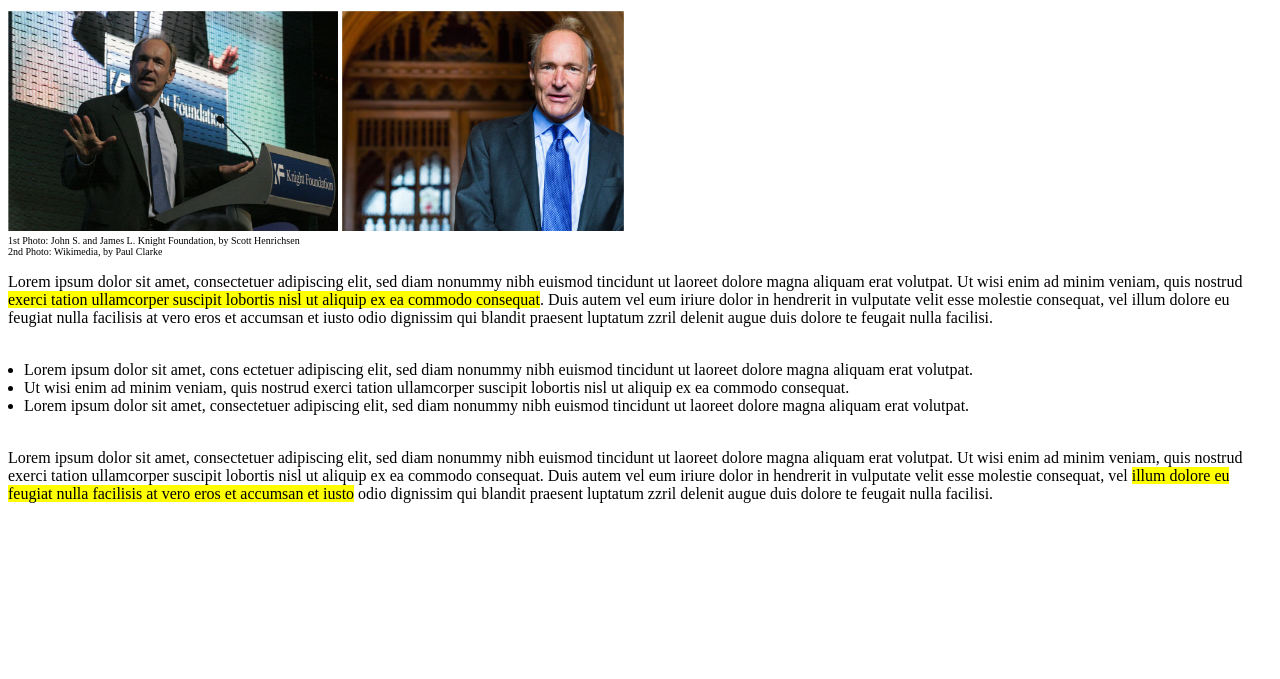
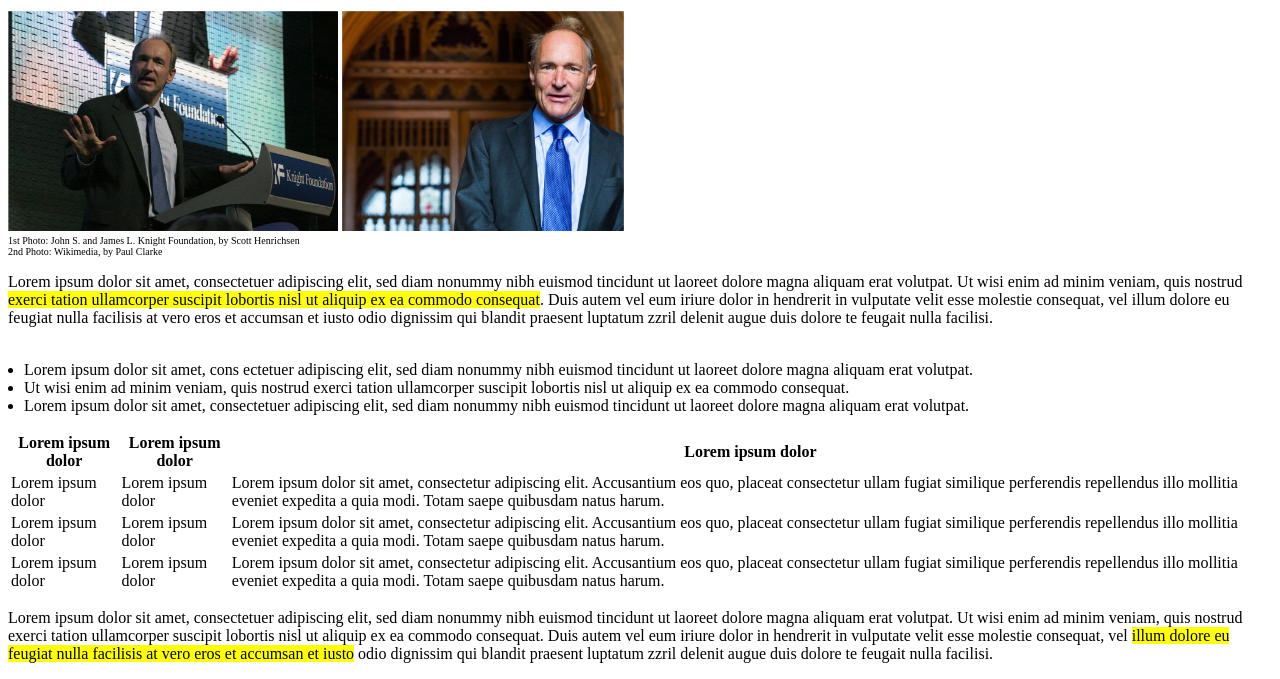
Before and after one commit to Gianluca-Loddo/html-css-booleaner, a plain HTML site: page index.html in a window 1280 px wide. Shown: the part 201-880 px from the top of the page. Before the commit the page ends 800 px from the top, so only its background shows below. Drawn offline with Linux system fonts and the light colour scheme.

Commit message:
creazione tabella

```diff
--- a/index.html
+++ b/index.html
@@ -57,10 +57,39 @@
                     aliquip ex ea commodo consequat.</li>
                 <li>Lorem ipsum dolor sit amet, consectetuer adipiscing elit, sed diam nonummy nibh euismod tincidunt ut
                     laoreet dolore magna aliquam erat volutpat.</li>
-                <br>
             </ul>
 
+            <table>
+                <thead class="head_table">
+                    <th>Lorem ipsum dolor</th>
+                    <th>Lorem ipsum dolor</th>
+                    <th>Lorem ipsum dolor</th>
+                </thead>
+                <tbody>
+                    <tr class="riga azzurra">
+                        <td>Lorem ipsum dolor</td>
+                        <td>Lorem ipsum dolor</td>
+                        <td>Lorem ipsum dolor sit amet, consectetur adipiscing elit. Accusantium eos quo, placeat
+                            consectetur ullam fugiat similique perferendis repellendus illo mollitia eveniet expedita a
+                            quia modi. Totam saepe quibusdam natus harum.</td>
+                    </tr>
+                    <tr>
+                        <td>Lorem ipsum dolor</td>
+                        <td>Lorem ipsum dolor</td>
+                        <td>Lorem ipsum dolor sit amet, consectetur adipiscing elit. Accusantium eos quo, placeat
+                            consectetur ullam fugiat similique perferendis repellendus illo mollitia eveniet expedita a
+                            quia modi. Totam saepe quibusdam natus harum.</td>
+                    </tr>
+                    <tr class="riga azzurra">
+                        <td>Lorem ipsum dolor</td>
+                        <td>Lorem ipsum dolor</td>
+                        <td>Lorem ipsum dolor sit amet, consectetur adipiscing elit. Accusantium eos quo, placeat
+                            consectetur ullam fugiat similique perferendis repellendus illo mollitia eveniet expedita a
+                            quia modi. Totam saepe quibusdam natus harum.</td>
+                    </tr>
+                </tbody>
 
+            </table>
 
 
             <p>
```
